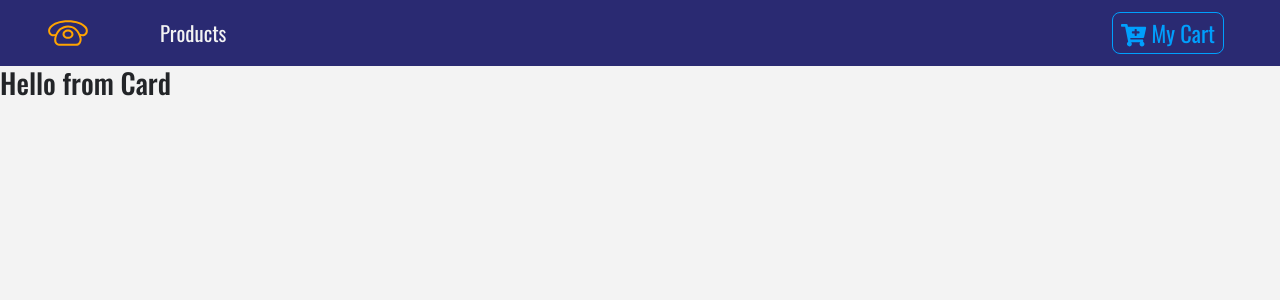
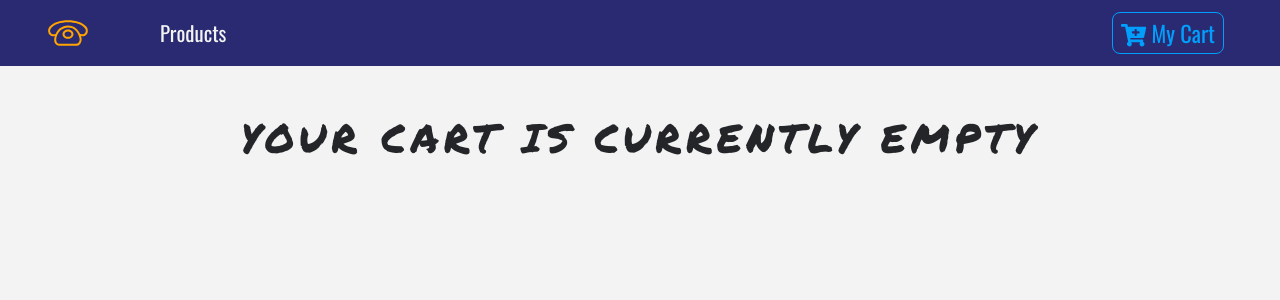
Before and after one commit to legroman/phone-store, a React (Create React App) app: page /cart in a window 1280 px wide. Shown: the top 300 px of the page. Built offline with nearby package versions, Linux system fonts and the light colour scheme.

Commit message:
CartColumns and EmptyCart

```diff
--- a/src/App.js
+++ b/src/App.js
@@ -5,7 +5,7 @@
 import Navbar from "./components/Navbar";
 import ProductList from "./components/ProductList";
 import Details from "./components/Details";
-import Cart from "./components/Cart";
+import Cart from "./components/Cart/";
 import Default from "./components/Default";
 import Modal from "./components/Modal";
 
--- a/src/components/Cart.js
+++ /dev/null
@@ -1,11 +0,0 @@
-import React, {Component} from "react";
-
-export default class Cart extends Component {
-    render() {
-        return (
-            <div>
-                <h3>Hello from Card</h3>
-            </div>
-        );
-    }
-}
--- /dev/null
+++ b/src/components/Cart/Cart.js
@@ -0,0 +1,30 @@
+import React, {Component} from "react";
+import Title from "../Title";
+import CartColumns from "./CartColumns";
+import EmptyCart from "./EmptyCart";
+import {ProductConsumer} from "../../context";
+
+export default class Cart extends Component {
+    render() {
+        return (
+            <section>
+                <ProductConsumer>
+                    {value => {
+                        const {cart} = value;
+                        if (cart.length){
+                            return(
+                                <React.Fragment>
+                                    <Title name="your" title="cart"/>
+                                    <CartColumns/>
+                                </React.Fragment>
+                            )
+                        }
+                        return (
+                            <EmptyCart/>
+                        )
+                    }}
+                </ProductConsumer>
+            </section>
+        );
+    }
+}
--- /dev/null
+++ b/src/components/Cart/CartColumns.js
@@ -0,0 +1,28 @@
+import React from "react";
+
+export default function CartColumns() {
+    return(
+        <div className="container-fluid text-center d-none d-lg-block">
+            <div className="row">
+                <div className="col-10 mx-auto col-lg-2">
+                    <p className="text-uppercase">products</p>
+                </div>
+                <div className="col-10 mx-auto col-lg-2">
+                    <p className="text-uppercase">name of product</p>
+                </div>
+                <div className="col-10 mx-auto col-lg-2">
+                    <p className="text-uppercase">price</p>
+                </div>
+                <div className="col-10 mx-auto col-lg-2">
+                    <p className="text-uppercase">quantity</p>
+                </div>
+                <div className="col-10 mx-auto col-lg-2">
+                    <p className="text-uppercase">remove</p>
+                </div>
+                <div className="col-10 mx-auto col-lg-2">
+                    <p className="text-uppercase">total</p>
+                </div>
+            </div>
+        </div>
+    )
+}
--- /dev/null
+++ b/src/components/Cart/EmptyCart.js
@@ -0,0 +1,13 @@
+import React from "react";
+
+export default function EmptyCart() {
+    return(
+        <div className="container mt-5">
+            <div className="row">
+                <div className="col-10 mx-auto text-center text-title">
+                    <h1>your cart is currently empty</h1>
+                </div>
+            </div>
+        </div>
+    )
+}
--- /dev/null
+++ b/src/components/Cart/package.json
@@ -0,0 +1,3 @@
+{
+  "main": "Cart.js"
+}
--- a/src/context.js
+++ b/src/context.js
@@ -10,6 +10,9 @@
         detailProduct: detailProduct,
         modalProduct: detailProduct,
         modalOpen: false,
+        cartSubTotal: 0,
+        cartTax: 0,
+        cartTotal: 0
     };
 
     componentDidMount() {
@@ -53,6 +56,22 @@
 
     closeModal = () => this.setState({modalOpen: false});
 
+    increment = id => {
+      console.log("this is increment method")
+    };
+
+    decrement = id => {
+      console.log("this is decrement method")
+    };
+
+    removeItem = id => {
+      console.log("item removed")
+    };
+
+    clearCart = () => {
+      console.log("cart was cleared")
+    };
+
     render() {
         return (
             <ProductContext.Provider value={
@@ -61,7 +80,11 @@
                     handleDetail: this.handleDetail,
                     addToCart: this.addToCart,
                     openModal: this.openModal,
-                    closeModal: this.closeModal
+                    closeModal: this.closeModal,
+                    increment: this.increment,
+                    decrement: this.decrement,
+                    removeItem: this.removeItem,
+                    clearCart: this.clearCart
                 }
             }>
                 {this.props.children}
```
